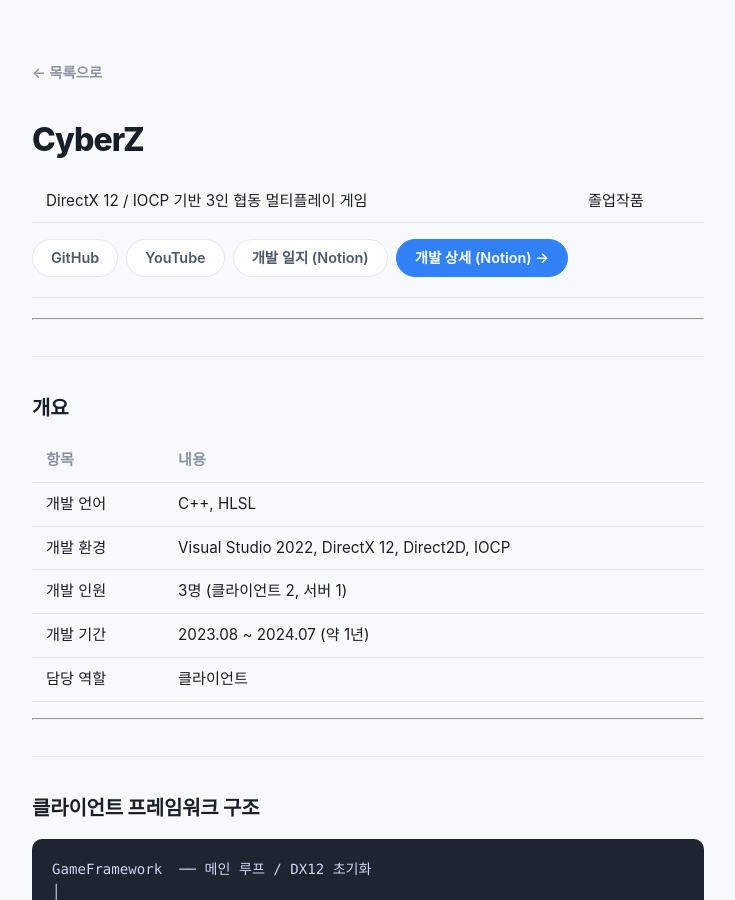
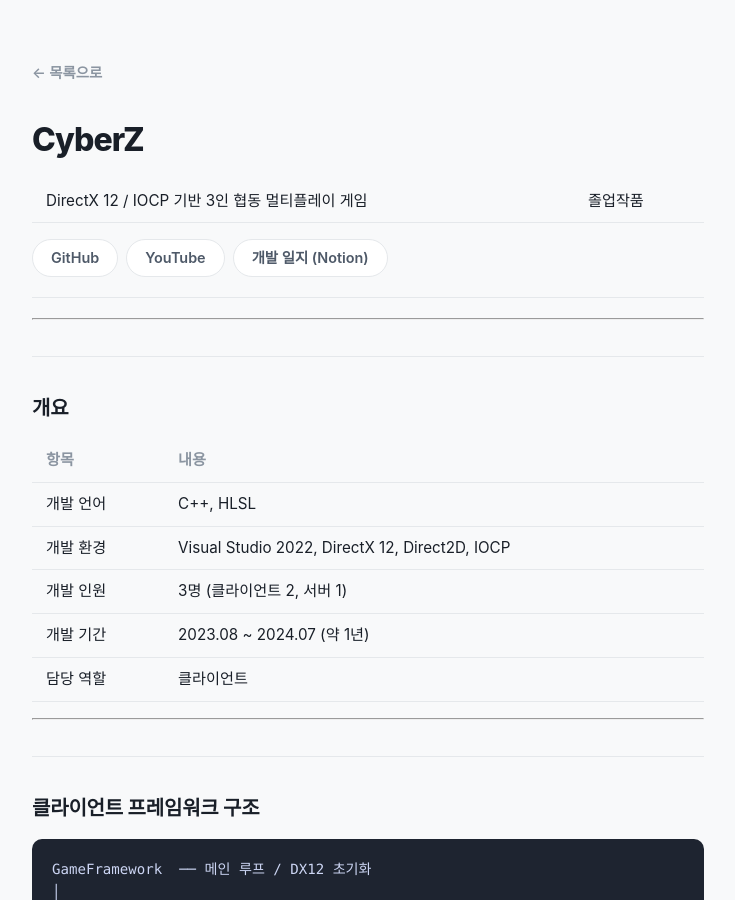
Before and after one commit to KimJinsun610/KimJinsun610.github.io, a Jekyll site: the page built from projects/cyberz.md, in a window 1280 px wide and 900 px high. Shown: the whole window, without its empty margins (272-1007 px from the left). Built offline with Jekyll 4.4.1, drawn with Linux system fonts in a browser that asks for light colours; some web fonts are replaced; some of the changed text lies outside the part shown.

Commit message:
Update cyberz.md

```diff
--- a/projects/cyberz.md
+++ b/projects/cyberz.md
@@ -10,7 +10,6 @@
   <a class="btn" href="https://github.com/KimJinsun610/CyberZ" target="_blank">GitHub</a>
   <a class="btn" href="https://www.youtube.com/watch?v=1F4cTjuyq-g" target="_blank">YouTube</a>
   <a class="btn" href="https://www.notion.so/CyberZ-369eaebf4a0d803cb713d0058532b93d" target="_blank">개발 일지 (Notion)</a>
-  <a class="btn btn-primary" href="NOTION_DETAIL_URL" target="_blank">개발 상세 (Notion) →</a>
 </div>
 
 ---
@@ -96,8 +95,6 @@
 - 대상 박스 코너 8개 → 각 면(삼각형 2개) 교차 검사 → 충돌 면의 법선 벡터 추출 → 이동 보정 방향 결정
 - 서버가 `send_update_packet`으로 최종 위치 전송, 클라이언트는 수신한 위치로 즉시 덮어쓰기
 
-<a class="btn" href="NOTION_DETAIL_URL" target="_blank">개발 상세 (Notion)</a>
-
 ---
 
 ### Direct2D + D3D11On12 UI 오버레이
@@ -125,8 +122,6 @@
 - `TOLIGHTSPACES` 상수 버퍼 (광원 View·Projection 행렬) 를 합성 셰이더에 바인딩해 Shadow Lookup 수행
 - 플레이어 / 적 / 보스 / 지형을 별도 Pass로 분리해 그림자 레이어 제어
 
-<a class="btn" href="NOTION_DETAIL_URL" target="_blank">개발 상세 (Notion)</a>
-
 ---
 
 ### Frustum Culling
```
